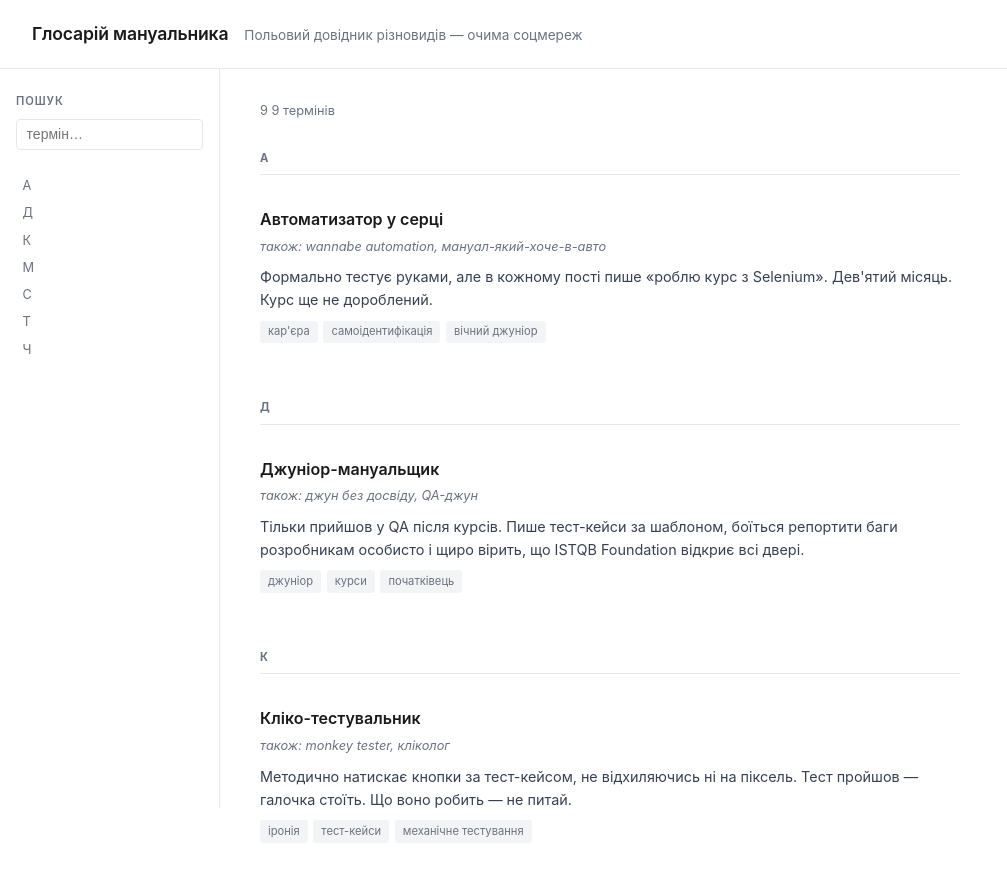
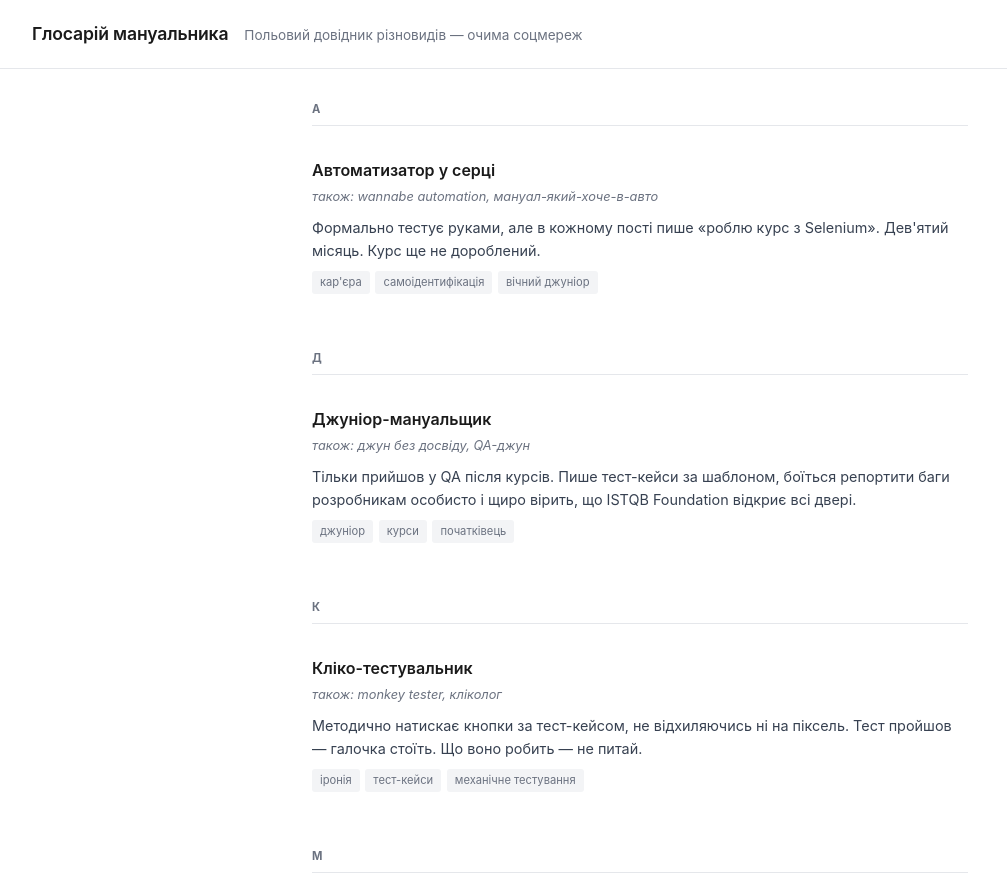
Before and after one commit to grygorenkotech/manual-qa-glossary, a plain HTML site: page index.html in a window 1280 px wide. Shown: the top 876 px of the page, without its empty margins (0-1007 px from the left). Drawn offline with Linux system fonts and the light colour scheme.

Commit message:
refactor: remove sidebar and search, fix term count bug
Co-Authored-By: Claude Sonnet 4.6 <noreply@anthropic.com>

```diff
--- a/index.html
+++ b/index.html
@@ -8,12 +8,9 @@
     *, *::before, *::after { box-sizing: border-box; margin: 0; padding: 0; }
 
     :root {
-      --bg: #ffffff;
       --text: #1a1a1a;
       --muted: #6b7280;
       --border: #e5e7eb;
-      --accent: #2563eb;
-      --accent-light: #eff6ff;
       --tag-bg: #f3f4f6;
     }
 
@@ -22,7 +19,7 @@
       font-size: 16px;
       line-height: 1.6;
       color: var(--text);
-      background: var(--bg);
+      background: #fff;
     }
 
     /* ── Header ── */
@@ -41,84 +38,16 @@
       letter-spacing: -0.01em;
     }
 
-    header p.subtitle {
+    header p {
       font-size: 0.85rem;
       color: var(--muted);
     }
 
-    /* ── Layout ── */
-    .layout {
-      display: flex;
-      min-height: calc(100vh - 61px);
-    }
-
-    /* ── Sidebar ── */
-    aside {
-      width: 220px;
-      flex-shrink: 0;
-      border-right: 1px solid var(--border);
-      padding: 1.5rem 1rem;
-      position: sticky;
-      top: 0;
-      height: calc(100vh - 61px);
-      overflow-y: auto;
-    }
-
-    aside label {
-      display: block;
-      font-size: 0.7rem;
-      font-weight: 600;
-      text-transform: uppercase;
-      letter-spacing: 0.08em;
-      color: var(--muted);
-      margin-bottom: 0.5rem;
-    }
-
-    #search {
-      width: 100%;
-      padding: 0.4rem 0.6rem;
-      border: 1px solid var(--border);
-      border-radius: 4px;
-      font-size: 0.875rem;
-      outline: none;
-      transition: border-color 0.15s;
-      margin-bottom: 1.5rem;
-    }
-
-    #search:focus { border-color: var(--accent); }
-
-    .alpha-nav {
-      display: flex;
-      flex-direction: column;
-      gap: 2px;
-    }
-
-    .alpha-nav a {
-      font-size: 0.8rem;
-      color: var(--muted);
-      text-decoration: none;
-      padding: 0.15rem 0.4rem;
-      border-radius: 3px;
-      transition: background 0.1s, color 0.1s;
-    }
-
-    .alpha-nav a:hover,
-    .alpha-nav a.active {
-      background: var(--accent-light);
-      color: var(--accent);
-    }
-
     /* ── Main ── */
     main {
-      flex: 1;
-      padding: 2rem 2.5rem;
-      max-width: 780px;
-    }
-
-    .count {
-      font-size: 0.8rem;
-      color: var(--muted);
-      margin-bottom: 1.75rem;
+      max-width: 720px;
+      margin: 0 auto;
+      padding: 2rem 2rem;
     }
 
     /* ── Letter group ── */
@@ -148,15 +77,14 @@
     .entry-term {
       font-size: 1rem;
       font-weight: 600;
-      color: var(--text);
-      margin-bottom: 0.25rem;
+      margin-bottom: 0.2rem;
     }
 
     .entry-aka {
       font-size: 0.8rem;
       color: var(--muted);
+      font-style: italic;
       margin-bottom: 0.5rem;
-      font-style: italic;
     }
 
     .entry-def {
@@ -179,14 +107,6 @@
       border-radius: 3px;
     }
 
-    /* ── No results ── */
-    #no-results {
-      display: none;
-      color: var(--muted);
-      font-size: 0.9rem;
-      padding: 2rem 0;
-    }
-
     /* ── Footer ── */
     footer {
       border-top: 1px solid var(--border);
@@ -195,8 +115,7 @@
       color: var(--muted);
     }
 
-    @media (max-width: 640px) {
-      aside { display: none; }
+    @media (max-width: 600px) {
       main { padding: 1.25rem 1rem; }
       header { padding: 1rem; }
     }
@@ -206,25 +125,10 @@
 
 <header>
   <h1>Глосарій мануальника</h1>
-  <p class="subtitle">Польовий довідник різновидів — очима соцмереж</p>
+  <p>Польовий довідник різновидів — очима соцмереж</p>
 </header>
 
-<div class="layout">
-
-  <aside>
-    <label for="search">Пошук</label>
-    <input id="search" type="search" placeholder="термін…" autocomplete="off" />
-
-    <div class="alpha-nav" id="alpha-nav"></div>
-  </aside>
-
-  <main>
-    <p class="count" id="count"></p>
-    <div id="glossary"></div>
-    <p id="no-results">Нічого не знайдено.</p>
-  </main>
-
-</div>
+<main id="glossary"></main>
 
 <footer>
   Глосарій поповнюється. Усі терміни — фольклор соцмереж, не стандарт.
@@ -297,39 +201,21 @@ const TERMS = [
   },
 ];
 
-// ─── Build glossary ───────────────────────────────────────
-function groupByLetter(items) {
-  const map = {};
-  for (const t of items) {
-    if (!map[t.letter]) map[t.letter] = [];
-    map[t.letter].push(t);
-  }
-  return map;
+function esc(str) {
+  return str.replace(/&/g,"&amp;").replace(/</g,"&lt;").replace(/>/g,"&gt;").replace(/"/g,"&quot;");
 }
 
-function renderGlossary(items) {
+function render() {
   const container = document.getElementById("glossary");
-  const noResults = document.getElementById("no-results");
-  const countEl   = document.getElementById("count");
-
-  container.innerHTML = "";
-
-  if (!items.length) {
-    noResults.style.display = "block";
-    countEl.textContent = "";
-    return;
+  const grouped = {};
+  for (const t of TERMS) {
+    if (!grouped[t.letter]) grouped[t.letter] = [];
+    grouped[t.letter].push(t);
   }
 
-  noResults.style.display = "none";
-  countEl.textContent = `${items.length} ${plural(items.length, "термін", "терміни", "термінів")}`;
-
-  const grouped = groupByLetter(items);
-  const letters = Object.keys(grouped).sort();
-
-  for (const letter of letters) {
+  for (const letter of Object.keys(grouped).sort()) {
     const group = document.createElement("div");
     group.className = "letter-group";
-    group.id = `letter-${letter}`;
 
     const h2 = document.createElement("h2");
     h2.textContent = letter;
@@ -351,50 +237,7 @@ function renderGlossary(items) {
   }
 }
 
-function buildAlphaNav(items) {
-  const letters = [...new Set(items.map(t => t.letter))].sort();
-  const nav = document.getElementById("alpha-nav");
-  nav.innerHTML = "";
-  for (const l of letters) {
-    const a = document.createElement("a");
-    a.href = `#letter-${l}`;
-    a.textContent = l;
-    nav.appendChild(a);
-  }
-}
-
-function esc(str) {
-  return str.replace(/&/g,"&amp;").replace(/</g,"&lt;").replace(/>/g,"&gt;").replace(/"/g,"&quot;");
-}
-
-function plural(n, one, few, many) {
-  const mod10 = n % 10, mod100 = n % 100;
-  if (mod10 === 1 && mod100 !== 11) return `${n} ${one}`;
-  if (mod10 >= 2 && mod10 <= 4 && (mod100 < 10 || mod100 >= 20)) return `${n} ${few}`;
-  return `${n} ${many}`;
-}
-
-// ─── Search ───────────────────────────────────────────────
-document.getElementById("search").addEventListener("input", function () {
-  const q = this.value.trim().toLowerCase();
-  if (!q) {
-    renderGlossary(TERMS);
-    buildAlphaNav(TERMS);
-    return;
-  }
-  const filtered = TERMS.filter(t =>
-    t.term.toLowerCase().includes(q) ||
-    (t.aka  && t.aka.toLowerCase().includes(q)) ||
-    t.def.toLowerCase().includes(q) ||
-    t.tags.some(tag => tag.toLowerCase().includes(q))
-  );
-  renderGlossary(filtered);
-  buildAlphaNav(filtered);
-});
-
-// ─── Init ─────────────────────────────────────────────────
-renderGlossary(TERMS);
-buildAlphaNav(TERMS);
+render();
 </script>
 
 </body>
```
